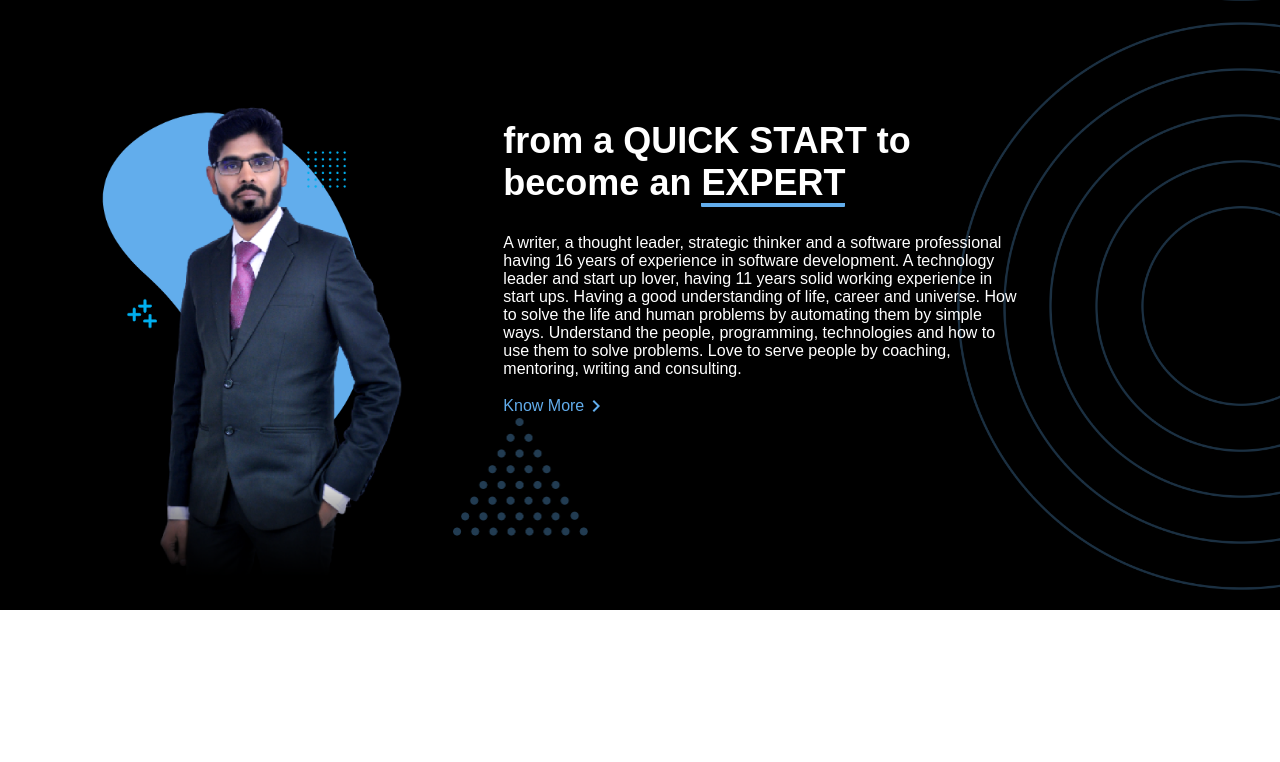
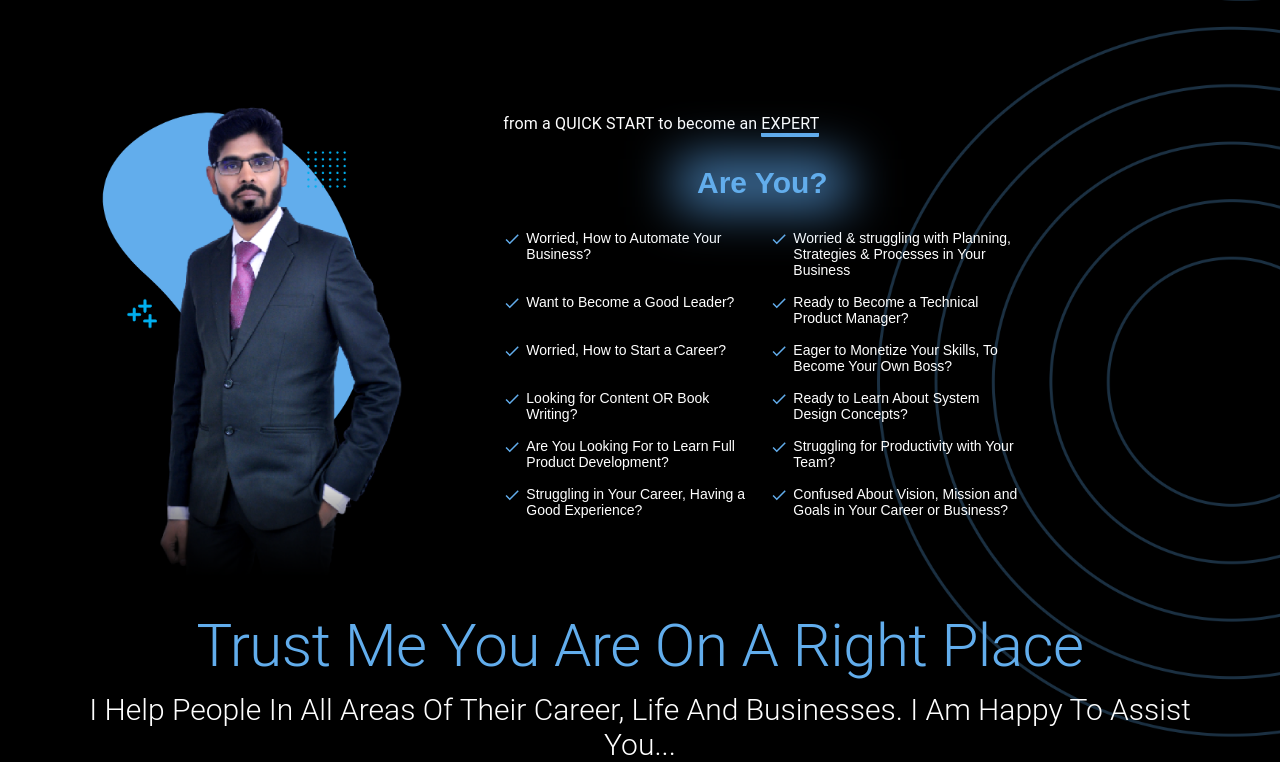
Before and after one commit to ramprasad777/imtiaz-khan, a Next.js app: page /home in a window 1280 px wide. Shown: the part 1374-2136 px from the top of the page. Before the commit the page ends 1984 px from the top, so only its background shows below. Built offline with nearby package versions, Linux system fonts and the light colour scheme.

Commit message:
home-page|quick start section fixes

```diff
--- a/src/pages/components/pages-content/home/about-section/AboutSection.js
+++ b/src/pages/components/pages-content/home/about-section/AboutSection.js
@@ -40,7 +40,7 @@ function AboutSection(){
                         </Grid>
                         <Grid item xs={6}>
                             <div className='content'>
-                                <Heading heading="About" heading2="Me" start="true" />
+                                <Heading heading="About" heading2="Me" start="true" variant="h2" component="h2" textAlign="left" />
                                 <p>
                                     A writer, a thought leader, strategic thinker and a software professional having 16 years of experience in software development. A technology leader and start up lover, having 11 years solid working experience in start ups. Having a good understanding of life, career and universe. How to solve the life and human problems by automating them by simple ways. Understand the people, programming, technologies and how to use them to solve problems. Love to serve people by coaching, mentoring, writing and consulting.
                                 </p>
--- /dev/null
+++ b/src/pages/components/pages-content/home/quick-start-section/ListDescription.js
@@ -0,0 +1,113 @@
+import {Grid} from '@mui/material';
+import { makeStyles } from '@mui/styles';
+import CheckIcon from '@mui/icons-material/Check';
+const useStyles = makeStyles({
+    listStyleWrapper: {
+        color:'#fff',
+        '& .listStyle':{
+            listStyle:'none',
+            fontSize:'14px'
+        },
+        '& .listItem':{
+            display:'flex',
+            alignItems: 'start'
+        },
+        '& .checkIcon':{
+            color: '#62ADEC',
+            marginRight:'5px',
+            '& svg':{
+                fontSize:'18px',
+                fontWeight:'bolder'
+            }
+        },
+        '& .heading':{
+            textAlign:'center',
+            fontSize:'30px',
+            color:'#62ADEC',
+            display:'table',
+            margin:'10px auto',
+            position:'relative',
+            padding:'20px',
+            '& span':{
+                position:'relative',
+                zIndex:'2'
+            },
+            '&::before':{
+                content:' " "',
+                background: 'rgba(98, 173, 244, 0.7)',
+                filter:'blur(25px)',
+                height: '50px',
+                width: '100%',
+                position:'absolute',
+                top:'50%',
+                left:'50%',
+                transform:'translate(-50%, -50%)',
+                zIndex:'1'
+            }
+        }
+    },
+});
+const listData = [
+    {
+        content:'Worried, How to Automate Your Business?'
+    },
+    {
+        content:'Worried & struggling with Planning, Strategies & Processes in Your Business'
+    },
+    {
+        content:'Want to Become a Good Leader?'
+    },
+    {
+        content:'Ready to Become a Technical Product Manager?'
+    },
+    {
+        content:'Worried, How to Start a Career?'
+    },
+    {
+        content:'Eager to Monetize Your Skills, To Become Your Own Boss?'
+    },
+    {
+        content:'Looking for Content OR Book Writing?'
+    },
+    {
+        content:'Ready to Learn About System Design Concepts?'
+    },
+    {
+        content:'Are You Looking For to Learn Full Product Development?'
+    },
+    {
+        content:'Struggling for Productivity with Your Team?'
+    },
+    {
+        content:'Struggling in Your Career, Having a Good Experience?'
+    },
+    {
+        content:'Confused About Vision, Mission and Goals in Your Career or Business?'
+    },
+]
+function ListDiscripton(){
+    const classes = useStyles();
+    return(
+        <div className={classes.listStyleWrapper}>
+            <h3 className='heading'><span>Are You?</span></h3>
+            <Grid container spacing={2} className='listStyle'>
+                {
+                    listData.map((data, key)=>{
+                        return(
+                            <Grid item xs={4} sm={6} key={key} className='listItem'>
+                                <span className='checkIcon'>
+                                    <CheckIcon />
+                                </span>
+                                <span className="description">
+                                    {data.content}
+                                </span>
+                            </Grid>
+                        )
+
+                    })
+                }
+            </Grid>
+        </div>
+    )
+}
+export default ListDiscripton;
--- a/src/pages/components/pages-content/home/quick-start-section/QuickStart.js
+++ b/src/pages/components/pages-content/home/quick-start-section/QuickStart.js
@@ -1,10 +1,10 @@
 import Container from '@mui/material/Container';
 import { makeStyles } from '@mui/styles';
-import {Box, Grid} from '@mui/material';
+import {Box, Grid, Typography} from '@mui/material';
 import Image from 'next/image'
-import Link from 'next/link'
-import ChevronRightIcon from '@mui/icons-material/ChevronRight';
 import Heading from '../../../shared/Heading';
+import ListDiscripton from './ListDescription';
+
 const useStyles = makeStyles({
     mainAboutWrapper: {
         background:`url('/images/home/about/circle-mask.png') no-repeat right center #000`,
@@ -40,26 +40,15 @@ function QuickStart(){
                         </Grid>
                         <Grid item xs={6}>
                             <div className='content'>
-                                <Heading heading="EXPERT" heading2="from a QUICK START to become an" />
-                                <p>
-                                    A writer, a thought leader, strategic thinker and a software professional having 16 years of experience in software development. A technology leader and start up lover, having 11 years solid working experience in start ups. Having a good understanding of life, career and universe. How to solve the life and human problems by automating them by simple ways. Understand the people, programming, technologies and how to use them to solve problems. Love to serve people by coaching, mentoring, writing and consulting.
-                                </p>
-                                <Link href={`/about`}>
-                                    Know More <ChevronRightIcon />
-                                </Link>
-                            </div>
-                            <div>
-                                <Image
-                                    className=""
-                                    src="/images/home/about/triangle-mask.png"
-                                    alt="about traingle"
-                                    width='135'
-                                    height='118'
-                                    priority
-                                />
+                                <Heading heading="EXPERT" heading2="from a QUICK START to become an" start="false" />
+                                <ListDiscripton />
                             </div>
                         </Grid>
                     </Grid>
+                </Box>
+                <Box>
+                    <Heading heading="Trust Me You Are On A Right Place" colorHeading="blue" variant="h2" component="h2" textAlign="center" />
+                    <Heading heading="I Help People In All Areas Of Their Career, Life And Businesses. I Am Happy To Assist You..." variant="h3" component="h3" textAlign="center" />
                 </Box>
             </Container>
         </div>
--- a/src/pages/components/shared/Heading.js
+++ b/src/pages/components/shared/Heading.js
@@ -1,29 +1,45 @@
 import { makeStyles } from '@mui/styles';
+import { Typography } from '@mui/material';
 const useStyles = makeStyles({
     mainHeading: {
         color: '#FFFFFF',
         textShadow: '0px 3px 6px #00000029',
         fontSize:'36px',
         fontWeight:'800',
-        '& span':{
+        '& .headingBordered':{
             borderBottom:'4px solid #62ADEC',
             borderRadius:'1px',
+        },
+        '& .blueHeading':{
+            color:'#62ADEC',
+        },
+        '& .subHeading':{
+            fontWeight:'300',
+            fontSize:'30px',
+            marginTop:'10px',
+            display:'block'
         }
     },
 });
 
 function Heading(props){
-    const {heading, heading2, start} = props
+    const {heading, heading2, start, colorHeading, textAlign, variant, component} = props
     const classes = useStyles();
     return(
-        <h2 className={classes.mainHeading}>
+        <Typography className={classes.mainHeading} align={textAlign} start={start} variant={variant} component={component}>
             {
                 start === 'true' ?
-                <><span>{heading}</span> {heading2}</>
+                <><span className='headingBordered'>{heading}</span> {heading2}</>
                 :
-                <>{heading2} <span>{heading}</span></>
+                colorHeading === 'blue' ?
+                <span className='blueHeading'>{heading}</span>
+                :
+                start === 'false' ?
+                <>{heading2} <span className='headingBordered'>{heading}</span></>
+                :
+                <span className='subHeading'>{heading}</span>
             }
-        </h2>
+        </Typography>
     )
 }
 export default Heading
```
